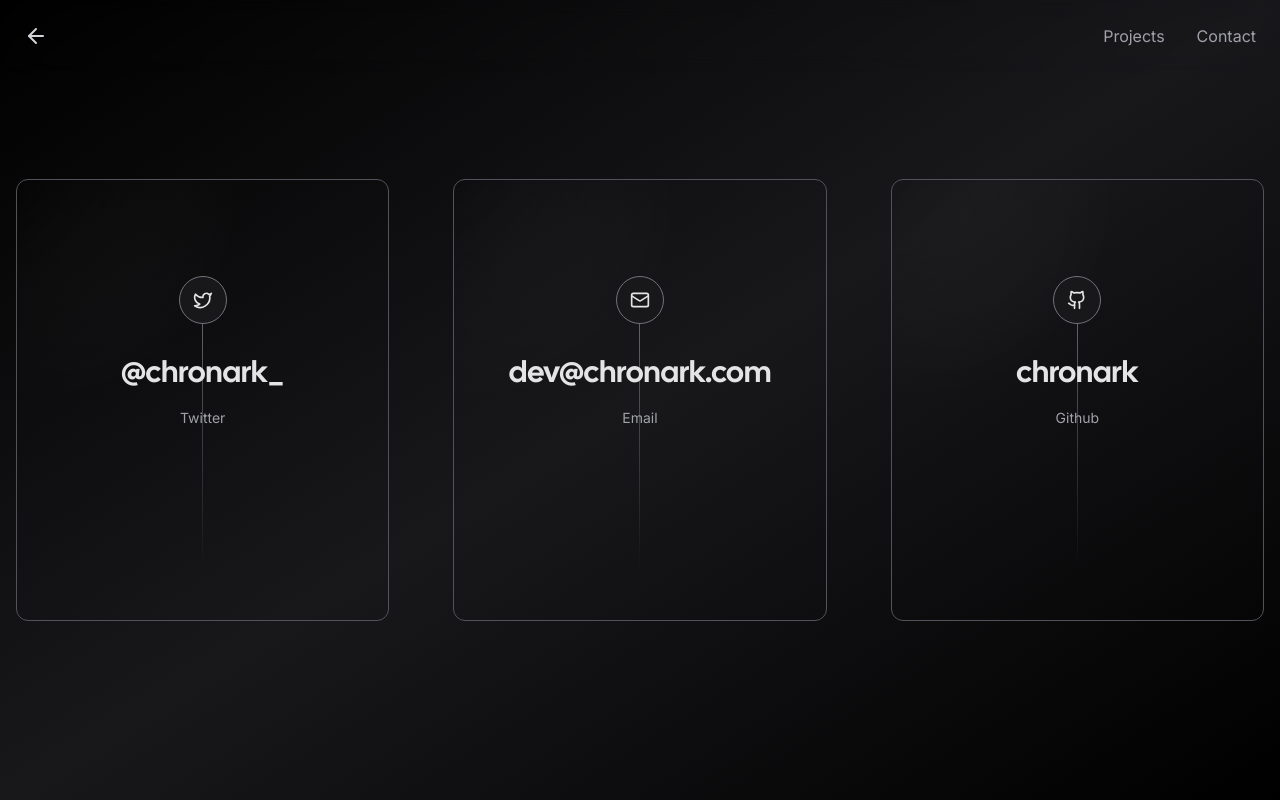
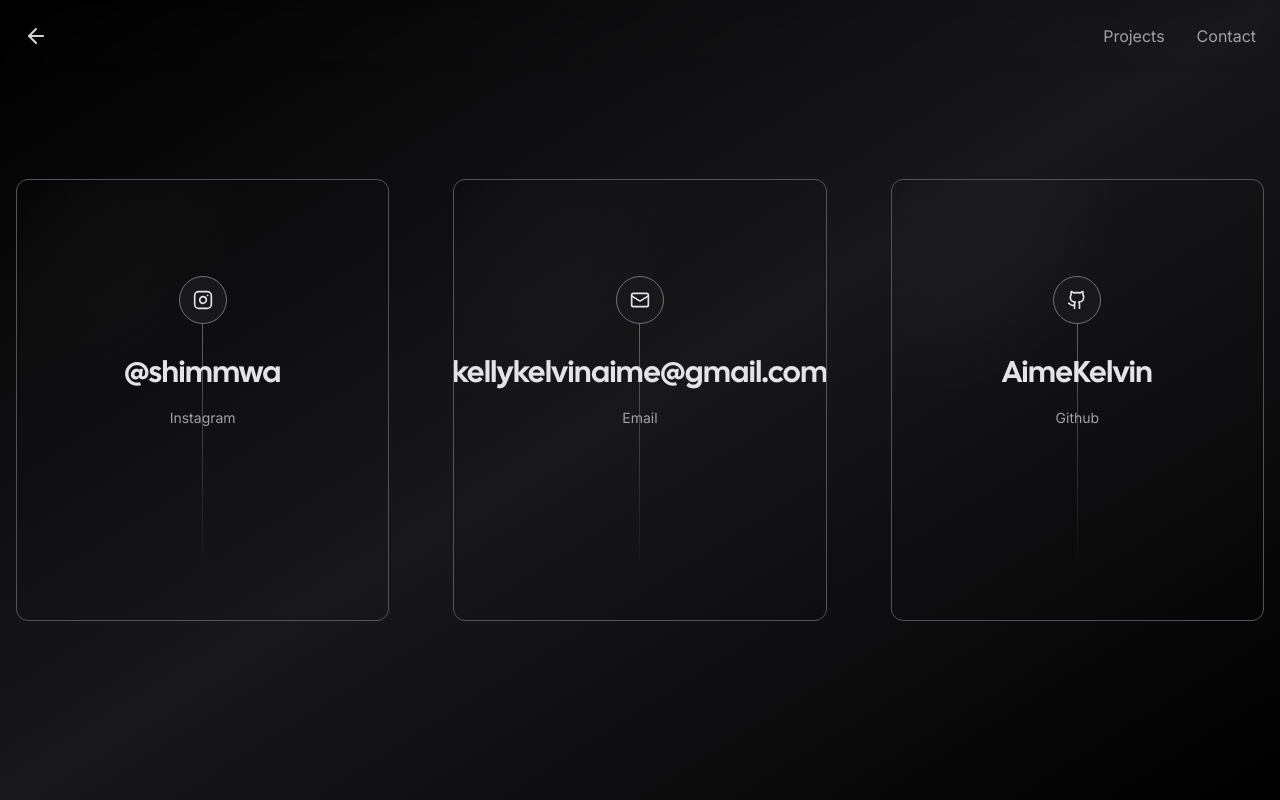
Before and after one commit to AimeKelvin/shimwa.com, a Next.js app: page /contact in a window 1280 px wide. Built offline with nearby package versions, Linux system fonts and the light colour scheme; no server answers; what tailwindcss-debug-screens would draw is missing.

Commit message:
contact_page

```diff
--- a/app/contact/page.tsx
+++ b/app/contact/page.tsx
@@ -1,27 +1,27 @@
 "use client";
-import { Github, Mail, Twitter } from "lucide-react";
+import { Github, Mail, Twitter, Instagram } from "lucide-react";
 import Link from "next/link";
 import { Navigation } from "../components/nav";
 import { Card } from "../components/card";
 
 const socials = [
 	{
-		icon: <Twitter size={20} />,
-		href: "https://twitter.com/chronark_",
-		label: "Twitter",
-		handle: "@chronark_",
+		icon: <Instagram size={20} />,
+		href: "https://twitter.com/shimmwa",
+		label: "Instagram",
+		handle: "@shimmwa",
 	},
 	{
 		icon: <Mail size={20} />,
-		href: "mailto:dev@chronark.com",
+		href: "mailto:dev@kellykelvinaime.com",
 		label: "Email",
-		handle: "dev@chronark.com",
+		handle: "kellykelvinaime@gmail.com",
 	},
 	{
 		icon: <Github size={20} />,
-		href: "https://github.com/chronark",
+		href: "https://github.com/AimeKelvin",
 		label: "Github",
-		handle: "chronark",
+		handle: "AimeKelvin",
 	},
 ];
 
```
